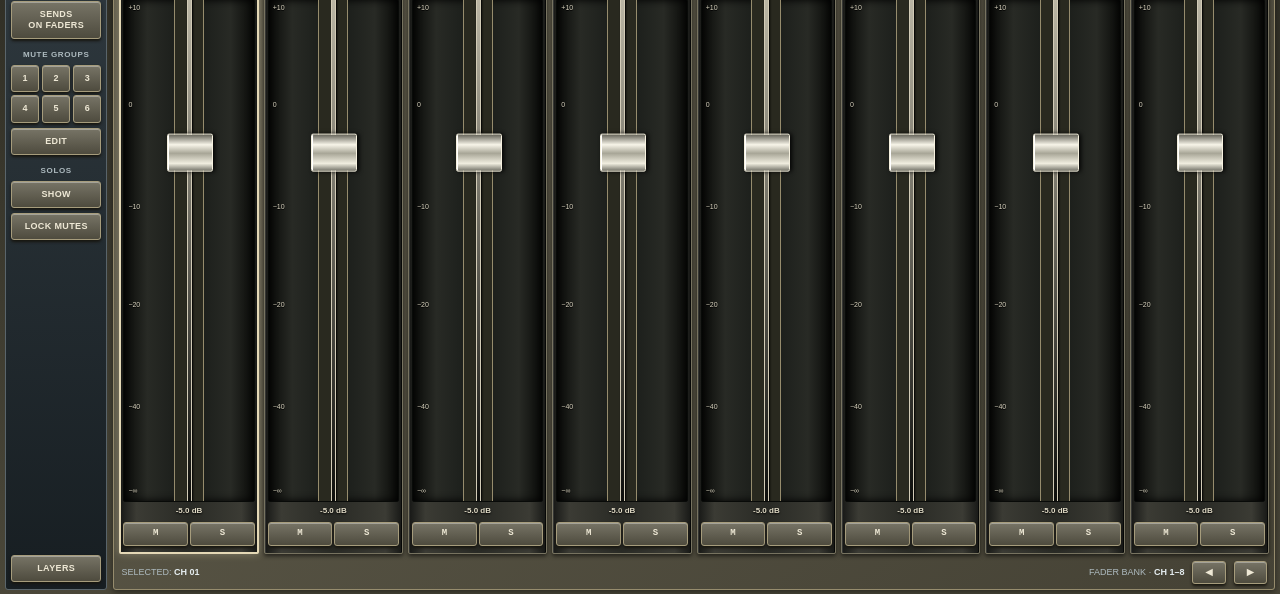
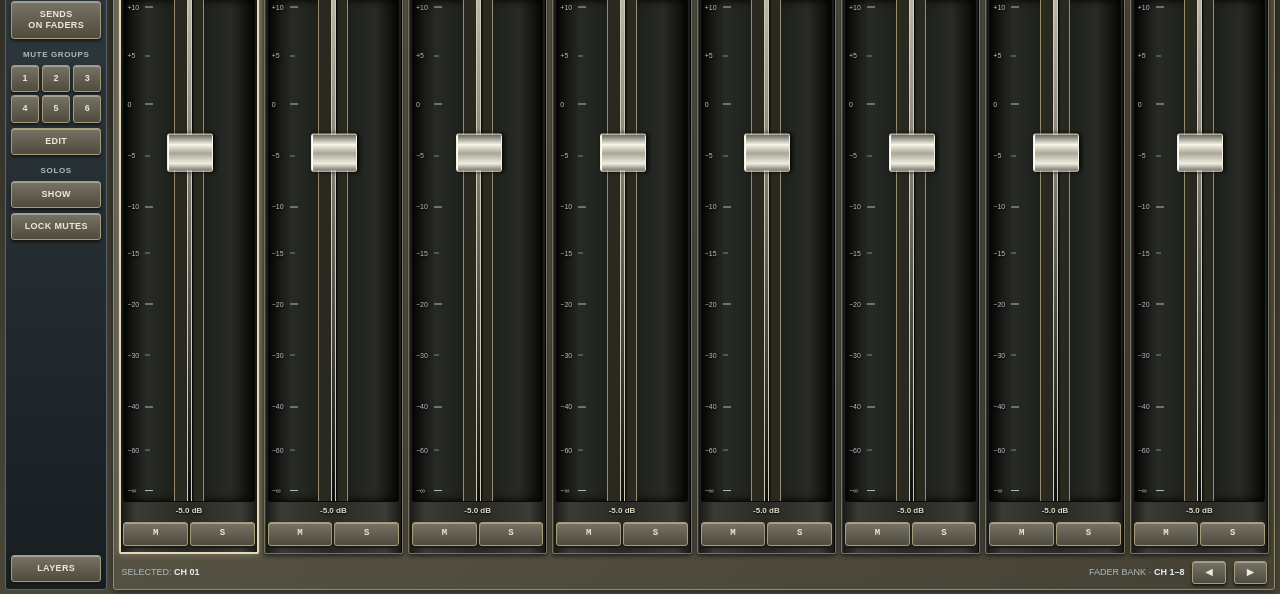
Before and after one commit to alection666-collab/X-32-new, a plain HTML site: page index.html in a window 1280 px wide. Shown: the part 206-800 px from the top of the page. Drawn offline with Linux system fonts and the light colour scheme.

Commit message:
Add Yamaha CL-style detailed channel fader scale

```diff
--- a/index.html
+++ b/index.html
@@ -138,6 +138,13 @@ input.fader::-moz-range-thumb{
 .ch-buttons .solo.on{color:#181818;background:linear-gradient(#f3d45c,#9d791b);border-color:#ffe68a}
 @media (orientation:landscape){.ch-buttons{gap:2px}.ch-buttons button{height:23px;min-height:23px;font-size:11px;padding:1px 0}}
 
+/* Yamaha CL-style detailed fader scale: dB labels and fine graduation ticks */
+.mixer-fader-scale{left:3px!important;right:3px!important;top:7px!important;bottom:7px!important;display:block!important;z-index:1}
+.mixer-fader-scale span{position:absolute;left:0;min-width:18px;padding-right:2px;text-align:left;font:7px/1 Arial,sans-serif;color:#b9c2c5;text-shadow:0 1px 2px #000;transform:translateY(-50%)}
+.mixer-fader-scale span:after{content:"";position:absolute;left:100%;top:50%;width:5px;height:1px;background:#849197;opacity:.9}
+.mixer-fader-scale span:nth-child(odd):after{width:8px;background:#c0c9cc}
+.mixer-fader-scale .scale-bottom{top:auto!important;transform:none}
+.mixer-fader-scale .scale-bottom:after{top:50%}
 /* Yamaha CL-style physical fader recreation */
 .channel{
  background:linear-gradient(180deg,#252b2e 0%,#171c1f 100%);
@@ -693,7 +700,7 @@ function render(){
   el.innerHTML=`<div class="ch-head" onpointerdown="startChannelHold(event,${n})" onpointerup="endChannelHold()" onpointerleave="endChannelHold()" onpointercancel="endChannelHold()" onclick="handleChannelTap(${n},event)" title="Удержание — имя, иконка и цвет"><div class="ch-num">${n<32?'CH '+String(n+1).padStart(2,'0'):n>=32&&n<38?'AUX '+String(n-31).padStart(2,'0'):n>=40&&n<56?'BUS '+String(n-39).padStart(2,'0'):n<64?'DCA '+String(n-55).padStart(2,'0'):n<72?'FX RET '+String(n-63).padStart(2,'0'):n===72?'MAIN L':n===73?'MAIN R':n===74?'MONO/C':'MATRIX '+String(n-74).padStart(2,'0')}</div><div class="ch-name" style="--channel-color:${meta.color}">${nm}</div>${meta.icon?`<div class="ch-icon">${meta.icon}</div>`:""}</div>
 
    <div class="pan-mini">PAN · ${panVals[n]??'C'}</div>
-   <div class="fader-area"><div class="scale mixer-fader-scale"><span style="top:0">+10</span><span style="top:20%">0</span><span style="top:41%">−10</span><span style="top:61%">−20</span><span style="top:82%">−40</span><span style="bottom:0">−∞</span></div>
+   <div class="fader-area"><div class="scale mixer-fader-scale"><span style="top:0">+10</span><span style="top:10%">+5</span><span style="top:20%">0</span><span style="top:30.5%">−5</span><span style="top:41%">−10</span><span style="top:50.5%">−15</span><span style="top:61%">−20</span><span style="top:71.5%">−30</span><span style="top:82%">−40</span><span style="top:91%">−60</span><span class="scale-bottom" style="bottom:0">−∞</span></div>
    <input aria-label="${nm} fader" class="fader" type="range" min="0" max="100" step="0.1" value="${dbToFaderPos(val)}" oninput="const v=faderPosToDb(this.value);if(sendsMode&&${n}<32){sendLevels[selectedSendBus+':'+${n}]=v;localStorage.setItem('x32tp_send_levels',JSON.stringify(sendLevels))}else{faderVals[${n}]=v;localStorage.setItem('x32tp_faders',JSON.stringify(faderVals))}this.parentNode.nextElementSibling.textContent=(v>0?'+':'')+v.toFixed(1)+' dB'"></div>
    <div class="db">${val>0?'+':''}${Number(val).toFixed(1)} dB</div>
    <div class="ch-buttons"><button class="mute ${muteVals[n]?'on':''}" aria-label="MUTE" title="MUTE" onclick="toggleStrip(${n},'mute',this);event.stopPropagation()">M</button><button class="solo ${soloVals[n]?'on':''}" aria-label="SOLO" title="SOLO" onclick="toggleStrip(${n},'solo',this);event.stopPropagation()">S</button></div>
```
